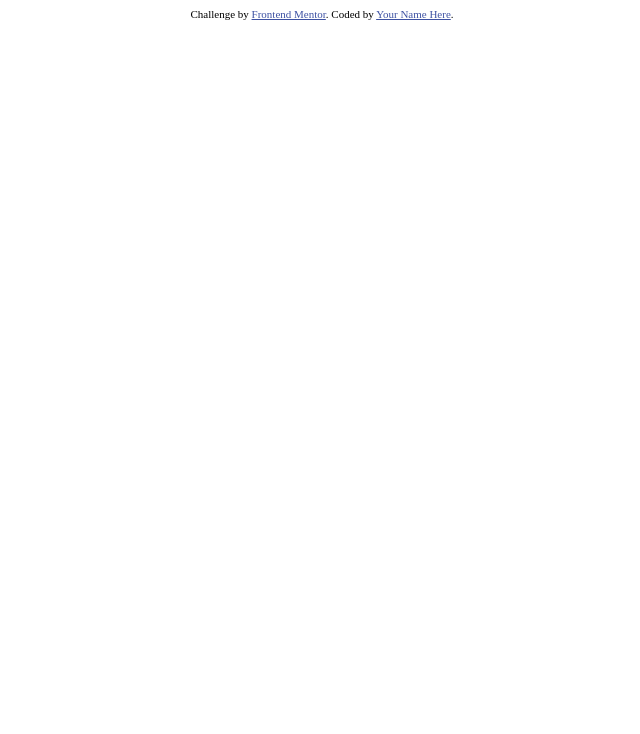
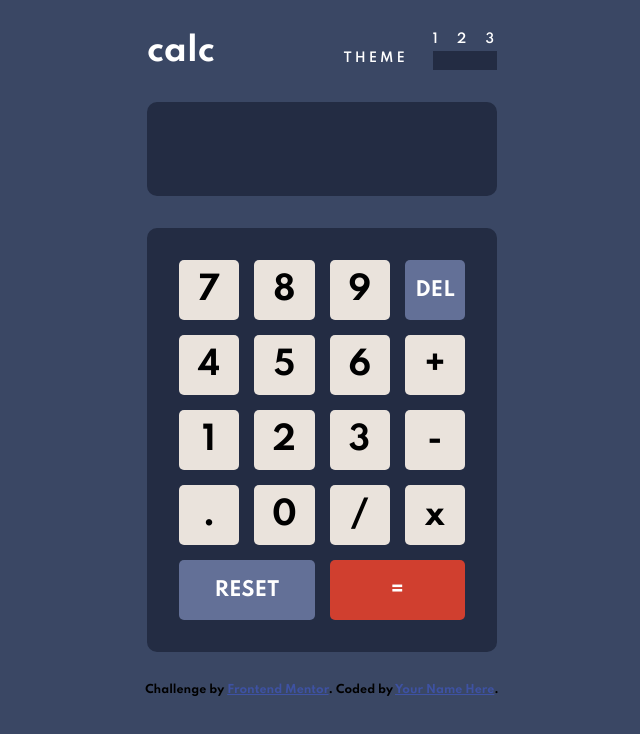
Before and after one commit to limjenli/calculator-app-main, a plain HTML site: page index.html in a window 1280 px wide. Shown: the whole page, without its empty margins (318-958 px from the left). Drawn offline with Linux system fonts and the light colour scheme.

Commit message:
initial html and css

```diff
--- a/index.html
+++ b/index.html
@@ -1,26 +1,67 @@
 <!DOCTYPE html>
 <html lang="en">
 	<head>
-  <meta charset="UTF-8">
-  <meta name="viewport" content="width=device-width, initial-scale=1.0"> <!-- displays site properly based on user's device -->
+		<meta charset="UTF-8" />
+		<meta name="viewport" content="width=device-width, initial-scale=1.0" />
+		<!-- displays site properly based on user's device -->
 
-  <link rel="icon" type="image/png" sizes="32x32" href="./images/favicon-32x32.png">
+		<link
+			rel="icon"
+			type="image/png"
+			sizes="32x32"
+			href="./images/favicon-32x32.png"
+		/>
 
 		<title>Frontend Mentor | Calculator app</title>
 
-  <!-- Feel free to remove these styles or customise in your own stylesheet 👍 -->
-  <style>
-    .attribution { font-size: 11px; text-align: center; }
-    .attribution a { color: hsl(228, 45%, 44%); }
-  </style>
+		<link rel="stylesheet" href="styles.css" />
 	</head>
 	<body>
+		<div class="calculator">
+			<div class="calc-header">
+				<div class="logo">calc</div>
+				<div class="theme-switch">
+					<div class="theme-toggle-labels">
+						<div>1</div>
+						<div>2</div>
+						<div>3</div>
+					</div>
+					<div class="theme-label">THEME</div>
+					<div class="theme-toggle"></div>
+				</div>
+			</div>
 
+			<div class="number-output"></div>
 
+			<div class="input">
+				<div>7</div>
+				<div>8</div>
+				<div>9</div>
+				<div class="input-alt">DEL</div>
+				<div>4</div>
+				<div>5</div>
+				<div>6</div>
+				<div>+</div>
+				<div>1</div>
+				<div>2</div>
+				<div>3</div>
+				<div>-</div>
+				<div>.</div>
+				<div>0</div>
+				<div>/</div>
+				<div>x</div>
+				<div class="input-alt input-long">RESET</div>
+				<div class="input-alt input-long equal">=</div>
+			</div>
+		</div>
 
 		<div class="attribution">
-    Challenge by <a href="https://www.frontendmentor.io?ref=challenge" target="_blank">Frontend Mentor</a>.
-    Coded by <a href="#">Your Name Here</a>.
+			Challenge by
+			<a
+				href="https://www.frontendmentor.io?ref=challenge"
+				target="_blank"
+				>Frontend Mentor</a
+			>. Coded by <a href="#">Your Name Here</a>.
 		</div>
 	</body>
 </html>
--- /dev/null
+++ b/styles.css
@@ -0,0 +1,117 @@
+@import url("https://fonts.googleapis.com/css2?family=Spartan:wght@600;700&display=swap");
+
+:root {
+	--one-bg: hsl(222, 26%, 31%);
+	--one-alt-bg: hsl(223, 31%, 20%);
+	--one-screen-bg: hsl(224, 36%, 15%);
+	--one-key-bg: hsl(225, 21%, 49%);
+	--one-key-shadow: hsl(224, 28%, 35%);
+	--one-red: hsl(6, 63%, 50%);
+	--one-dark-red: hsl(6, 70%, 34%);
+	--one-light-gray: hsl(30, 25%, 89%);
+	--one-gray: hsl(28, 16%, 65%);
+}
+
+body {
+	margin: 0 auto;
+	text-align: center;
+	font-size: 32px;
+	font-family: "Spartan", sans-serif;
+	font-weight: 700;
+	background-color: var(--one-bg);
+}
+
+.attribution {
+	font-size: 11px;
+	text-align: center;
+}
+.attribution a {
+	color: hsl(228, 45%, 44%);
+}
+
+.calculator {
+	padding: 1em;
+	max-width: 350px;
+	margin: 0 auto;
+}
+
+.calc-header {
+	display: flex;
+	/* border: 1px solid cyan; */
+	justify-content: space-between;
+	color: white;
+}
+
+.theme-switch {
+	font-size: 0.8rem;
+	align-items: right;
+	font-weight: 600;
+	letter-spacing: 3px;
+	display: grid;
+	grid-template-columns: 1fr 1fr;
+	grid-template-rows: 1fr 1fr;
+	grid-template-areas:
+		". theme-toggle-labels"
+		"theme-label toggle";
+	column-gap: 25px;
+	/* border: 1px solid cyan; */
+}
+
+.theme-toggle-labels {
+	grid-area: theme-toggle-labels;
+	display: flex;
+	justify-content: space-between;
+}
+
+.theme-label {
+	grid-area: theme-label;
+}
+
+.theme-toggle {
+	grid-area: toggle;
+	background: var(--one-alt-bg);
+}
+
+.number-output {
+	background: var(--one-alt-bg);
+	padding: 1em;
+	margin: 1em 0;
+	border-radius: 10px;
+	height: 30px;
+}
+
+.input {
+	display: grid;
+	background-color: var(--one-alt-bg);
+	gap: 15px;
+	grid-template-columns: repeat(4, 1fr);
+	grid-template-rows: repeat(5, 60px);
+	border: solid 1em var(--one-alt-bg);
+	border-radius: 10px;
+}
+
+.input div {
+	/* border: 1px solid cyan; */
+	background-color: var(--one-light-gray);
+	border-radius: 5px;
+	display: flex;
+	justify-content: center;
+	align-items: center;
+	padding: 0;
+	margin: 0;
+}
+
+.input-long {
+	grid-column: span 2;
+}
+
+.input-alt {
+	/* color: white; */
+	background-color: var(--one-key-bg) !important;
+	font-size: 1.2rem;
+	color: white;
+}
+
+.equal {
+	background-color: var(--one-red) !important;
+}
```
Also changed, not shown: 2 other files. Lines whose indentation alone changed are shown as unchanged.
